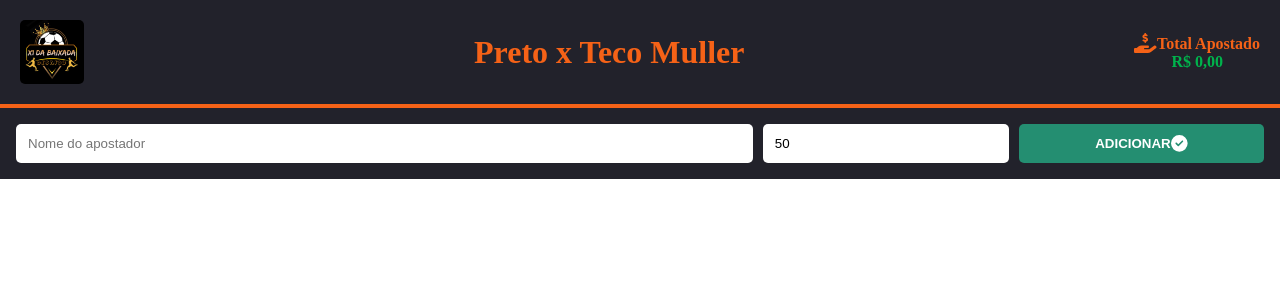
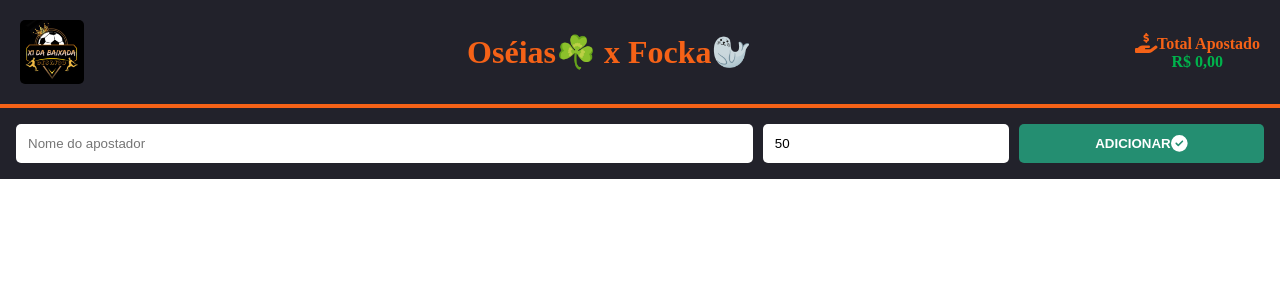
Before and after one commit to JL-Sousa/site_x1_baixada, a React (Vite) app: page / in a window 1280 px wide. Shown: the top 300 px of the page. Built offline with nearby package versions, Linux system fonts and the light colour scheme.

Commit message:
fix: jogo oseias

```diff
--- a/src/components/Header/index.tsx
+++ b/src/components/Header/index.tsx
@@ -18,7 +18,7 @@ export function Header({ aposta }: TotalApostaProps) {
   return (
     <HeaderContainer>
       <img src={logo} alt="logo x1 da baixada" />
-      <h1>Preto x Teco Muller</h1>
+      <h1>Oséias☘️ x Focka🦭</h1>
       <div>
         <h3>
           <FontAwesomeIcon icon={faHandHoldingDollar} size="lg" />
```
